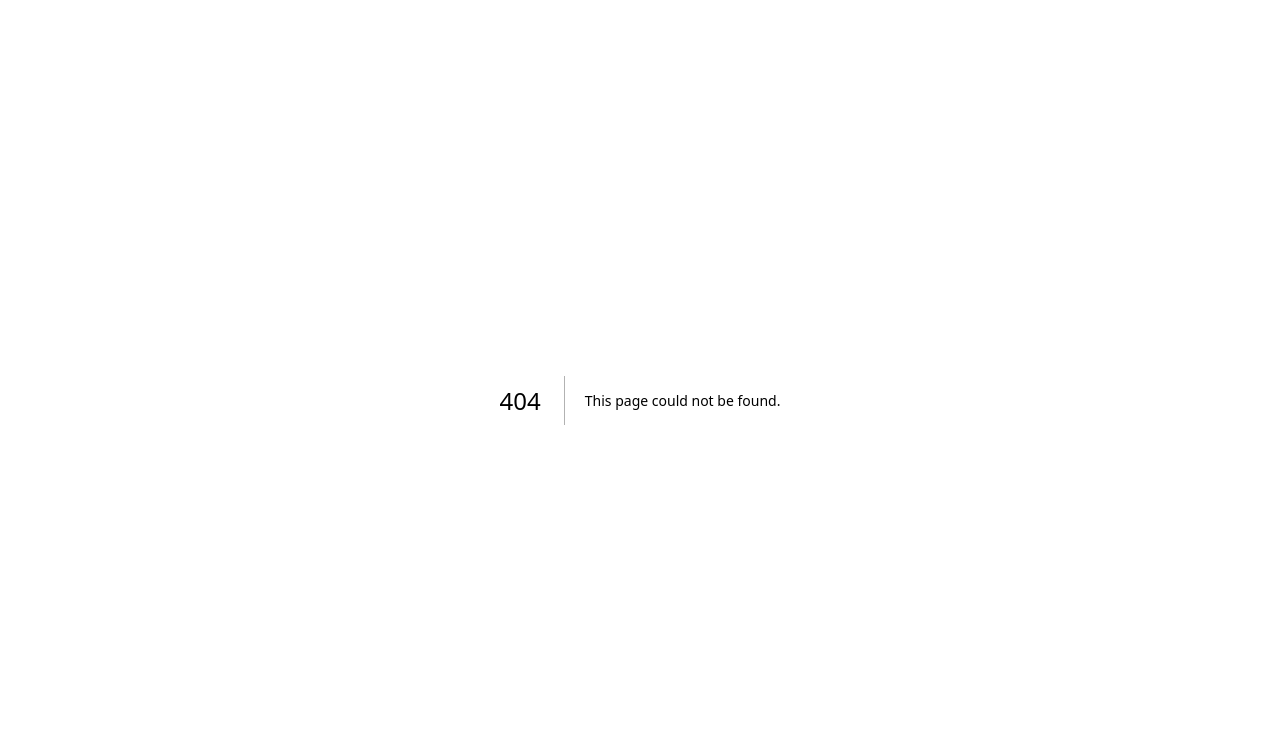
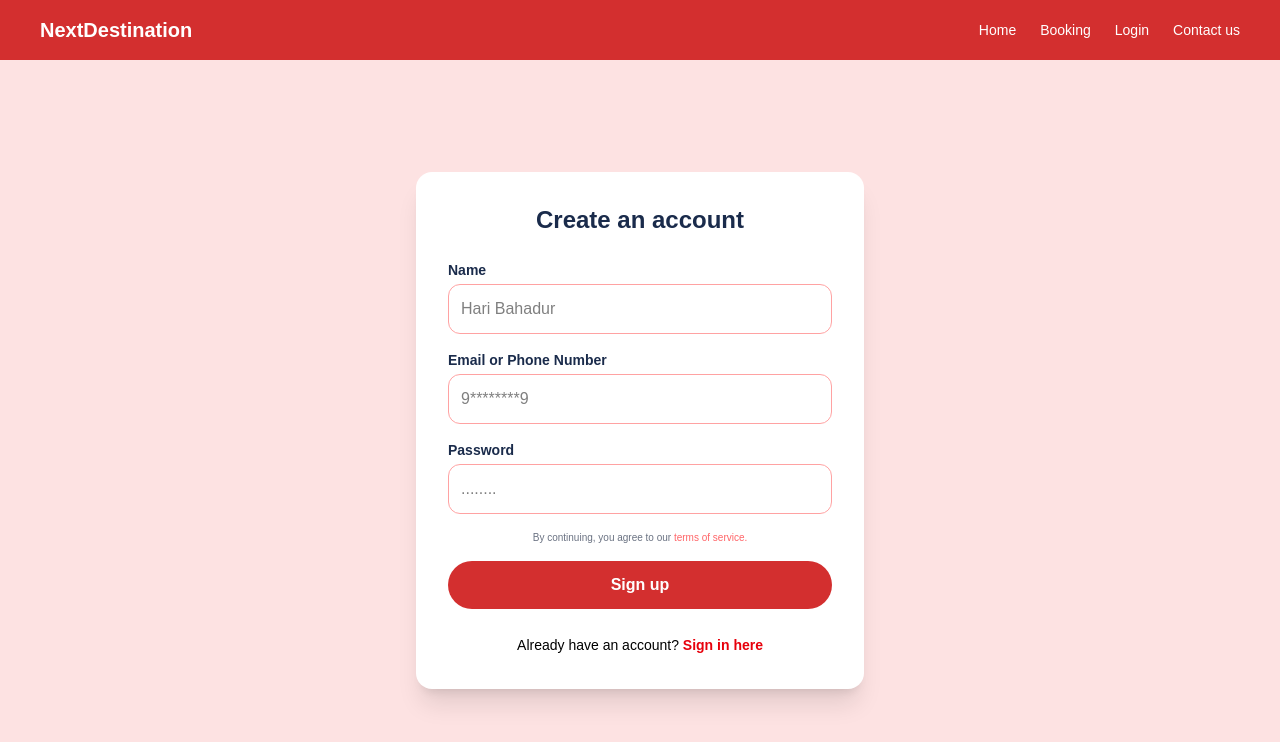
Before and after one commit to Rikchhen/NextDestination_web_Frontend, a Next.js app: page /register in a window 1280 px wide. Before the commit this address had no page. Shown: the top 742 px of the page. Built offline with nearby package versions, Linux system fonts and the light colour scheme.

Commit message:
register added

```diff
--- /dev/null
+++ b/app/(auth)/register/page.tsx
@@ -0,0 +1,17 @@
+import RegisterForm from "../_components/RegisterForm";
+
+export default function RegisterPage() {
+  return (
+    <div className="min-h-screen bg-[#FDE2E2] flex flex-col">
+       <nav className="bg-[#D32F2F] p-4 flex justify-between items-center text-white px-10">
+        <h1 className="text-xl font-bold">NextDestination</h1>
+        <div className="flex gap-6 text-sm">
+           <span>Home</span><span>Booking</span><span>Login</span><span>Contact us</span>
+        </div>
+      </nav>
+      <div className="flex-1 flex items-center justify-center p-4">
+        <RegisterForm />
+      </div>
+    </div>
+  );
+}
--- /dev/null
+++ b/app/(auth)/register/schema.ts
@@ -0,0 +1,12 @@
+import { z } from "zod";
+
+export const loginSchema = z.object({
+  phone: z.string().min(10, "Phone number must be at least 10 digits"),
+  password: z.string().min(6, "Password must be at least 6 characters"),
+});
+
+export const registerSchema = z.object({
+  name: z.string().min(2, "Name is required"),
+  phoneOrEmail: z.string().min(5, "Enter a valid email or phone number"),
+  password: z.string().min(6, "Password must be at least 6 characters"),
+});
```
